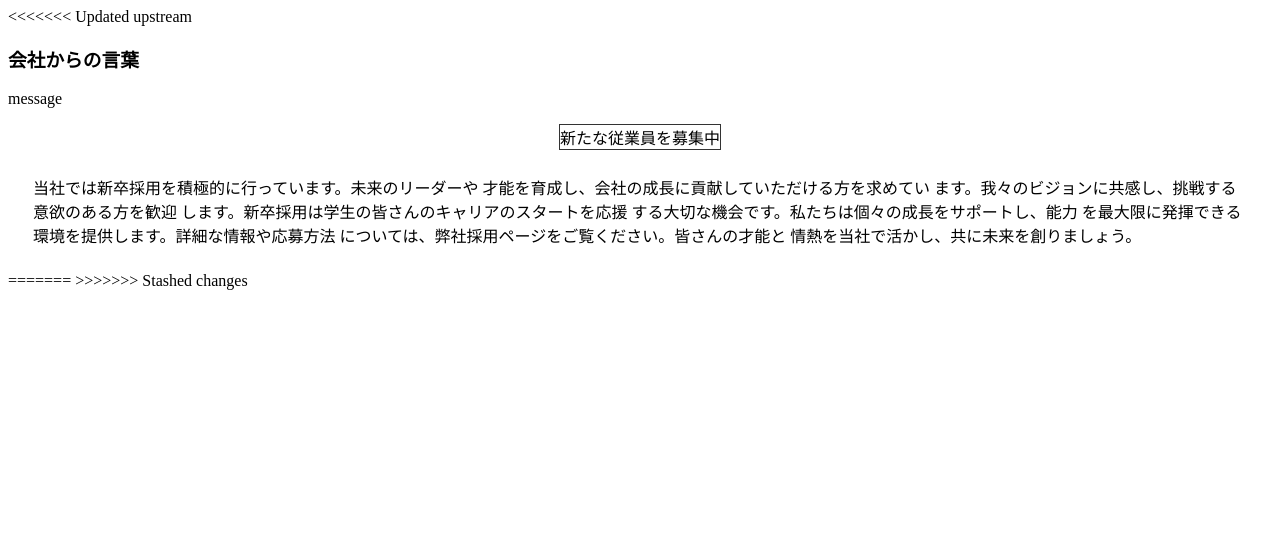
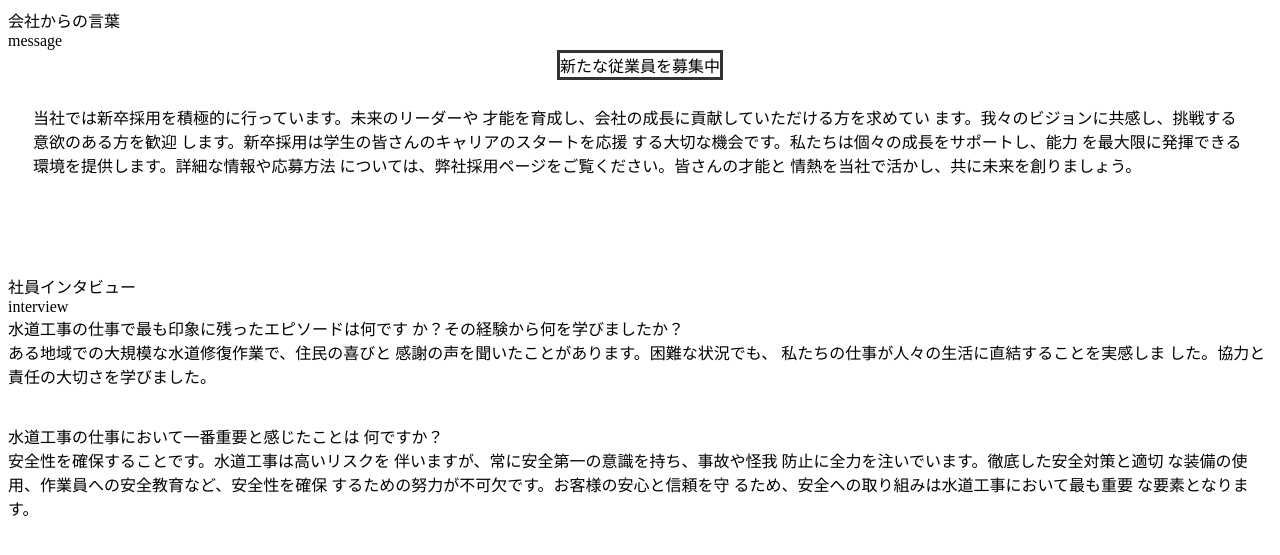
Before and after one commit to itouayumu/project_e, a Flask app: template templates/adoption.html in a window 1280 px wide. Shown: the top 555 px of the page. Run offline with Flask 3, Linux system fonts and the light colour scheme; the template is opened without the code that fills it, so the values that code supplies are empty.

Commit message:
adoption.htmlの追記

```diff
--- a/static/css/style.css
+++ b/static/css/style.css
@@ -1,3 +1,4 @@
+@charset "utf-8";
 /*=================================================================
    　　　　　　　　　　　　　TOP画面
 =================================================================*/
@@ -46,3 +47,18 @@
 /*=================================================================
    　　　　　　　　　　　　見積りフォーム
 =================================================================*/
+
+
+
+/*=================================================================
+   　　　　　　　　　　　　採用情報
+=================================================================*/
+.adoption_main{
+   padding: 25px;
+}
+
+.adoption_head{
+   display: inline-block;
+   border: solid 1px #454545;
+   border: 3px solid#333333;;
+}
--- a/templates/adoption.html
+++ b/templates/adoption.html
@@ -3,18 +3,18 @@
 <head>
     <meta charset="UTF-8">
     <meta name="viewport" content="width=device-width, initial-scale=1.0">
+    <link rel="stylesheet" href="{{url_for('static', filename='/css/style.css')}}">
     <title>Document</title>
 </head>
 <body>
-<<<<<<< Updated upstream
-    <h3>会社からの言葉</h3>
-    <p>message</p>
+    <div class="adoption_nomal">会社からの言葉</div>
+    <div class="adoption_big">message</div>
     <div style="text-align: center;">
-        <div style="display: inline-block; border: solid 1px #454545; border: 1px solid #333333;">
+        <div class="adoption_head">
             新たな従業員を募集中
         </div>
     </div>
-    <div style="padding: 25px">
+    <div class="adoption_main">
         当社では新卒採用を積極的に行っています。未来のリーダーや
         才能を育成し、会社の成長に貢献していただける方を求めてい
         ます。我々のビジョンに共感し、挑戦する意欲のある方を歓迎
@@ -22,9 +22,30 @@
         する大切な機会です。私たちは個々の成長をサポートし、能力
         を最大限に発揮できる環境を提供します。詳細な情報や応募方法
         については、弊社採用ページをご覧ください。皆さんの才能と
-        情熱を当社で活かし、共に未来を創りましょう。</div>
-=======
->>>>>>> Stashed changes
+        情熱を当社で活かし、共に未来を創りましょう。
+    </div><br><br><br><br>
 
+    <div class="adoption_nomal">社員インタビュー</div>
+    <div class="adoption_big">interview</div>
+
+    <div class="adoption_nomal">水道工事の仕事で最も印象に残ったエピソードは何です
+        か？その経験から何を学びましたか？
+    </div>
+    <div class="adoption_nomal">ある地域での大規模な水道修復作業で、住民の喜びと
+        感謝の声を聞いたことがあります。困難な状況でも、
+        私たちの仕事が人々の生活に直結することを実感しま
+        した。協力と責任の大切さを学びました。
+    </div><br><br>
+    <div class="adoption_nomal">水道工事の仕事において一番重要と感じたことは
+        何ですか？
+    </div>
+    <div class="adoption_nomal">安全性を確保することです。水道工事は高いリスクを
+        伴いますが、常に安全第一の意識を持ち、事故や怪我
+        防止に全力を注いでいます。徹底した安全対策と適切
+        な装備の使用、作業員への安全教育など、安全性を確保
+        するための努力が不可欠です。お客様の安心と信頼を守
+        るため、安全への取り組みは水道工事において最も重要
+        な要素となります。
+    </div>
 </body>
 </html>
```
